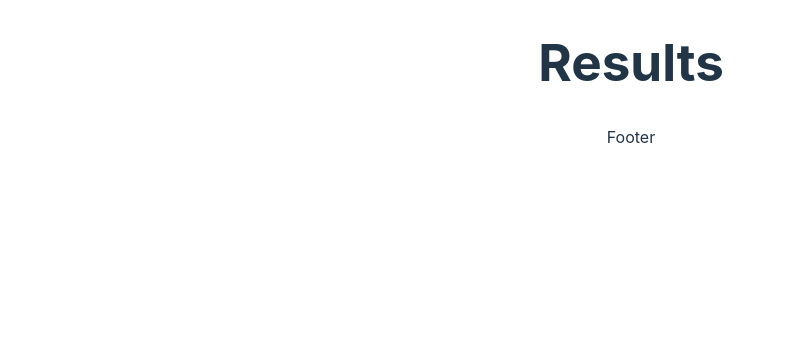
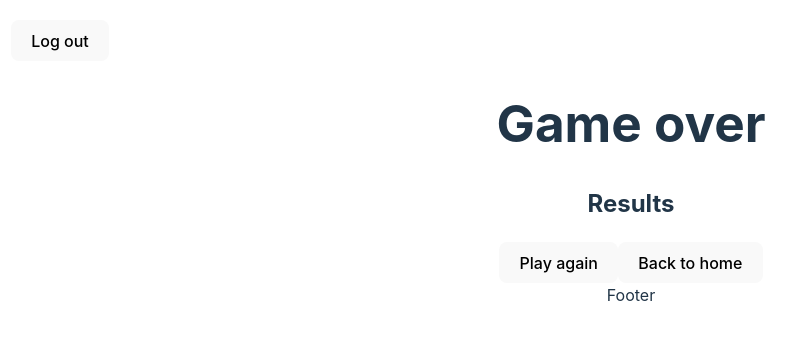
Before and after one commit to Pingis2/Cobra, a React (Vite) app in the folder frontend/: page /results in a window 1280 px wide. Shown: the top 340 px of the page, without its empty margins (9-805 px from the left). Built offline with nearby package versions, Linux system fonts and the light colour scheme.

Commit message:
moved restart buttons to result page

```diff
--- a/frontend/src/pages/Game.tsx
+++ b/frontend/src/pages/Game.tsx
@@ -274,12 +274,6 @@ export const Game = () => {
                         <button onClick={startGame} type="button">Start Game</button>
                     </div>
                 )}
-                {gameOver && (
-                    <div>
-                        <h2>Game Over!</h2>
-                        <button onClick={startGame} type="button">Restart</button>
-                    </div>
-                )}
             </div>
         </>
     )
--- a/frontend/src/pages/Results.tsx
+++ b/frontend/src/pages/Results.tsx
@@ -1,15 +1,35 @@
+import { useNavigate } from "react-router-dom";
 import { useUser } from "../context/UserContext";
+import LogoutButton from "../components/Logout";
 
 
 export const Results = () => {
     const { user } = useUser();
     console.log(user?.latest_score);
 
+    const navigate = useNavigate();
+
+    const handleNavigation = (path: string) => {
+        navigate(path);
+    }
+
 
     return (
+        <>
+        <header>
+            <LogoutButton />
+            <p className="user-info">{user?.firstName} {user?.country}</p>
+        </header>
         <div>
-            <h1>Results</h1>
-            <p>{user?.highscore} { user?.latest_score }</p>
-        </div>
+            <h1>Game over</h1>
+            <h2>Results</h2>
+            <p>{user?.highscore} {user?.latest_score}</p>
+            <div>
+
+                <button onClick={() => handleNavigation("/game-page")} type="button">Play again</button>
+                <button onClick={() => handleNavigation("/start-page")} type="button">Back to home</button>
+            </div>
+            </div>
+        </>
     )
 }
```
